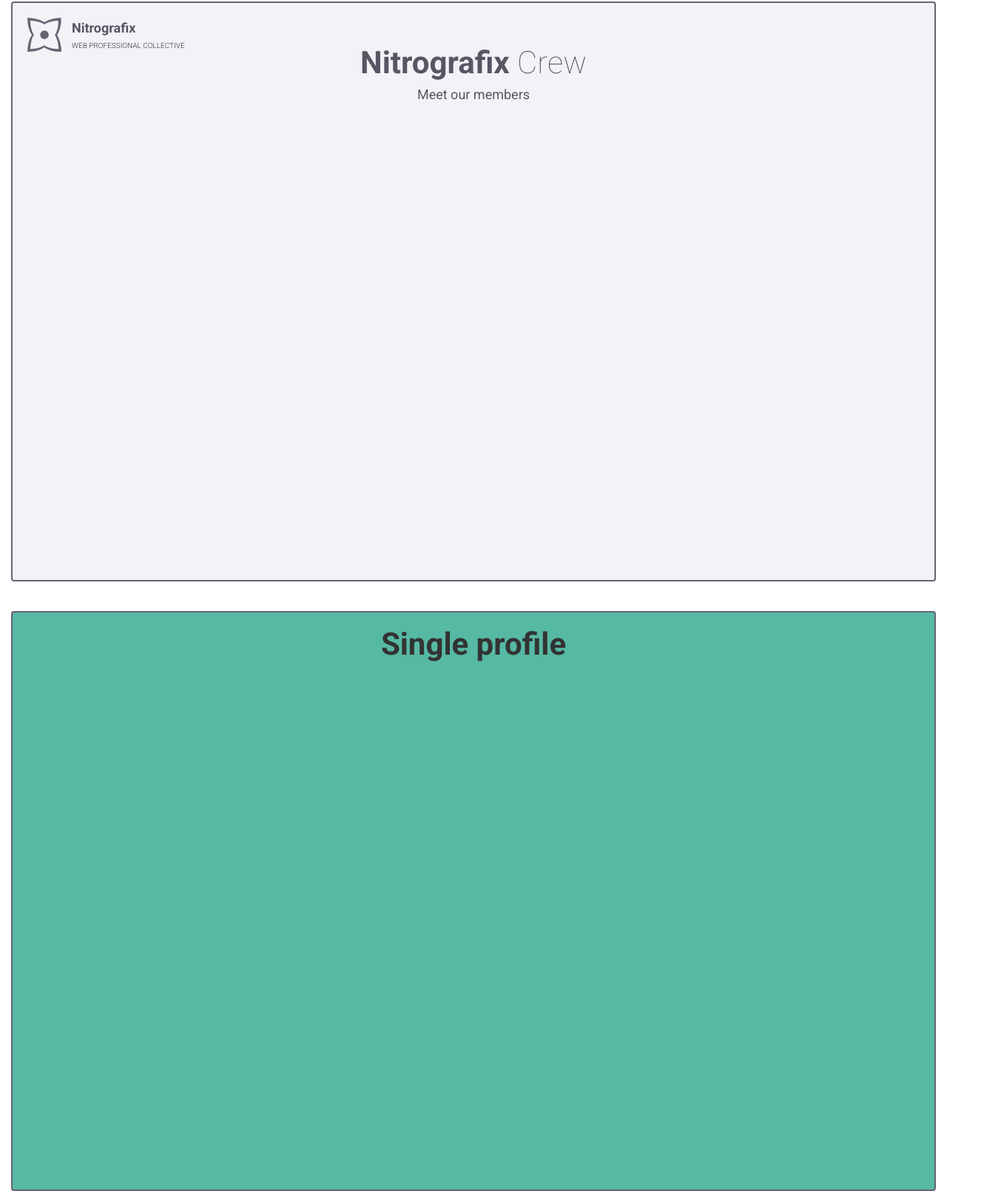
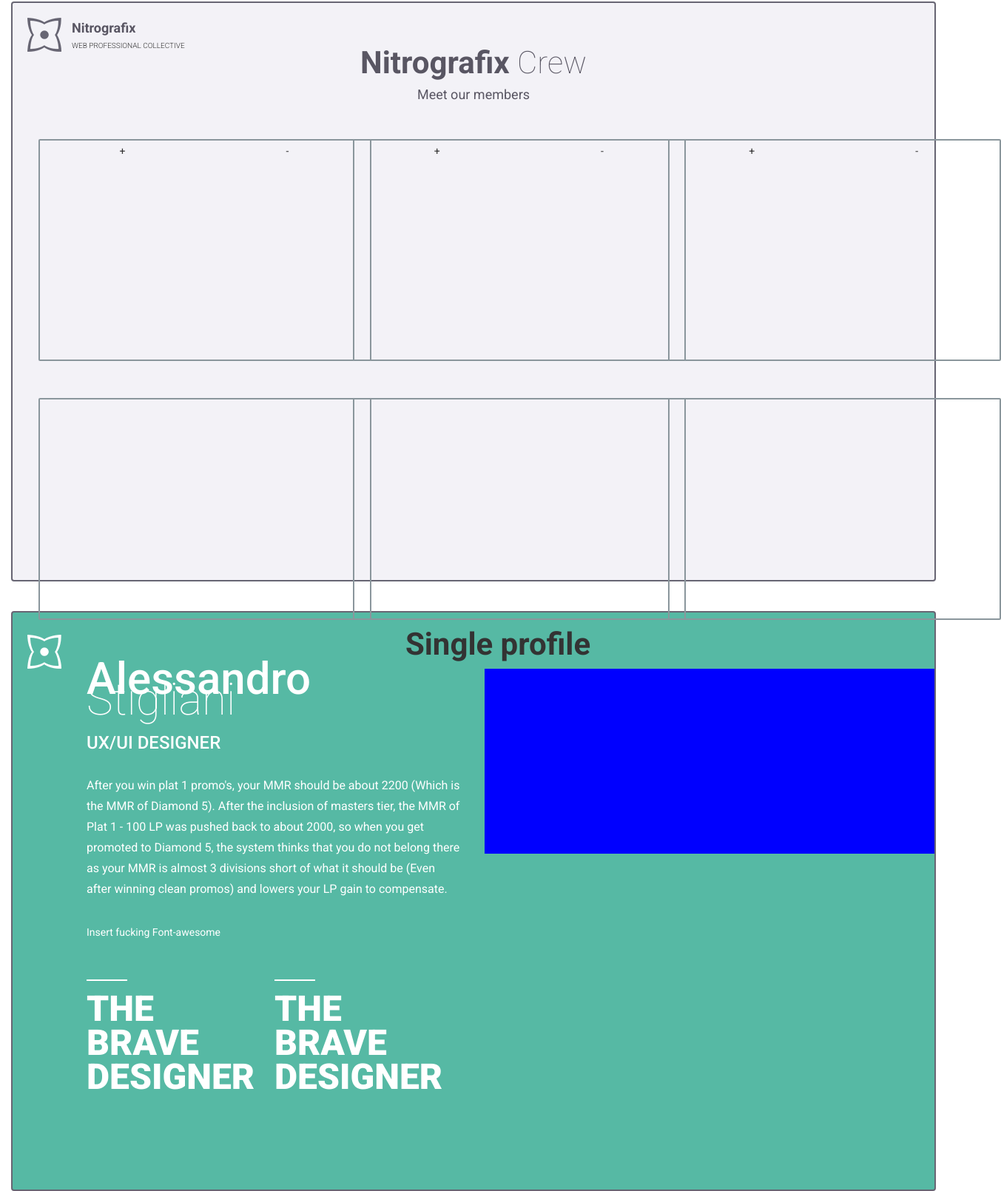
Before and after one commit to Nitrografix/nitrografix.github.io, a plain HTML site: page index.html in a window 1280 px wide. Shown: the part 832-2442 px from the top of the page at 74% size, 1353 px wide, since content can reach past the window. Drawn offline with nearby package versions, Linux system fonts and the light colour scheme.

Commit message:
a lot of new stuff

```diff
--- a/css/style.css
+++ b/css/style.css
@@ -98,10 +98,103 @@
   background-color: #2a3034;
 }
 
+/* CREW */
+
+.crewmembers {
+margin-top: 50px;
+}
+
+.crewbox {
+  border: 2px #8A969C solid;
+  height: 300px;
+  width: 450px;
+  margin-left: 35px;
+  border-radius: 2px;
+}
+
+.left {
+  width: 50%;
+  float: left;
+
+}
+.right {
+  width: 50%;
+  float: right;
+}
+
+/* PROFILE */
+
+.profile-left { /*MIght need to be removed*/
+padding-left: 100px;
+}
+
+.profile-right {
+  background-color: blue;
+  height: 250px;
+}
+
+.profile-name {
+  font-size: 60px;
+  color: white;
+  font-weight: 500;
+  text-align: left;
+}
+
+.profile-name-light {
+  font-weight: 100;
+}
+
+.profile-title {
+  font-size: 24px;
+  text-transform: uppercase;
+  color: white;
+  font-weight: 500;
+  text-align: left;
+  padding-top: 30px;
+}
+
+.profile-mission {
+  font-size: 16px;
+  color: white;
+  text-align: left;
+  padding-top: 30px;
+}
+
+.profile-links {
+  color: white;
+  text-align: left;
+  padding-top: 30px;
+}
+
+.profile-content {
+  padding-top: 30px;
+}
+
+.left p, .right p {
+  text-transform: uppercase;
+  font-size: 48px;
+  color: white;
+  text-align: left;
+  font-weight: 900;
+  line-height: 36px;
+}
+.left p:first-child, .right p:first-child {
+  margin-top: 25px;
+}
+
+.profile-sep, .profile-sep2 {
+  border-top: 2px solid white;
+  width: 55px;
+  float: left;
+}
+#profilesep2 {
+  float: left;
+}
+
 
 /* FONTS */
 
-h1, h2, h3, h4, h5, h6, p {
+*, h1, h2, h3, h4, h5, h6, p {
 	font-family: 'Roboto', sans-serif;
 }
 
@@ -112,7 +205,6 @@
 
 h1 {
   font-size: 72px;
-  font-family: 'Roboto';
   font-weight: bold;
 }
 
--- a/index.html
+++ b/index.html
@@ -58,12 +58,72 @@
                </div>
                <h2 class="grey">Nitrografix <span class="xh2-light">Crew</span></h2>
                <h4 class="grey">Meet our members</h4>
+               <div class="row crewmembers">
+                <div class="col-lg-4">
+                        <div class="crewbox">
+                            <div class="left">+</div>
+                            <div class="right">-</div>
+                        </div>
+                   </div>
+                   <div class="col-lg-4">
+                        <div class="crewbox">
+                            <div class="left">+</div>
+                            <div class="right">-</div>
+                        </div>
+                    </div>
+                   <div class="col-lg-4">
+                        <div class="crewbox">
+                            <div class="left">+</div>
+                            <div class="right">-</div>
+                        </div>
+                    </div>
+               </div>
+               <div class="row crewmembers">
+                   <div class="col-lg-4"><div class="crewbox"></div></div>
+                   <div class="col-lg-4"><div class="crewbox"></div></div>
+                   <div class="col-lg-4"><div class="crewbox"></div></div>
+               </div>
             </div>
-            <div class="section section3"><h2>Single profile</h2></div>
+
+            <div class="section section3">
+            <div class="appear text-left">
+                  <img style="float: left" src="img/nx-logo-small-white.png" />
+            </div>
+            <h2>Single profile</h2>
+            <div class="row">
+                <div class="col-lg-6">
+                    <div class="profile-left">
+                        <div class="profile-name">Alessandro <span class="profile-name-light">Stigliani</span></div>
+                        <div class="profile-title">UX/UI Designer</div>
+                        <div class="profile-mission">After you win plat 1 promo's, your MMR should be about 2200 (Which is the MMR of Diamond 5). After the inclusion of masters tier, the MMR of Plat 1 - 100 LP was pushed back to about 2000, so when you get promoted to Diamond 5, the system thinks that you do not belong there as your MMR is almost 3 divisions short of what it should be (Even after winning clean promos) and lowers your LP gain to compensate.</div>
+                        <div class="profile-links">Insert fucking Font-awesome</div>
+
+
+
+                        <div class="profile-content">
+                            <div class="left">
+                                <hr class="profile-sep" />
+                                <div style="clear: both;"></div>
+                                <p>The</p><p>Brave</p><p>Designer</p></div>
+                            <div class="right">
+                                <hr class="profile-sep" id="profilesep2" />
+                                <div style="clear: both;"></div>
+                                <p>The</p><p>Brave</p><p>Designer</p></div>
+                        </div>
+                    </div>
+                </div>
+                <div class="col-lg-6">
+                    <div class="profile-right"></div>
+                </div>
+            </div>
+
+
+            </div>
             <div class="section section4">
                <h2 class="grey">Fresh <span class="xh2-light">Resources</span></h2>
                <h4 class="grey">Check out some content created by our crew</h4>
             </div>
+
             <div class="section section5">
                <h2 class="white">Contact <span class="xh2-light">the team</span></h2>
                <h4 class="white xh4-opacity">Your are looking to talk to one of us ?</h4>
```
